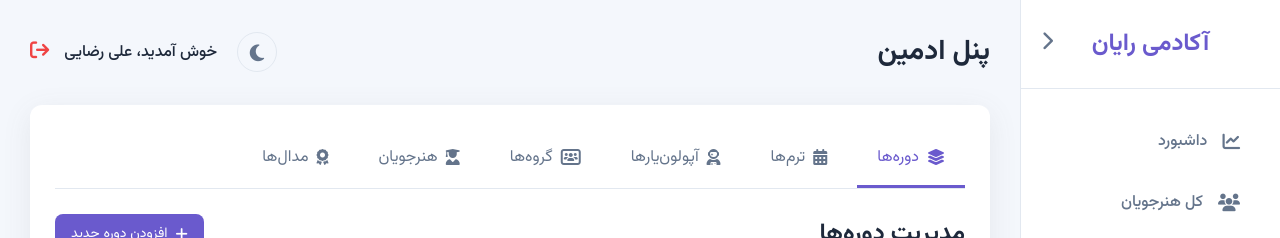
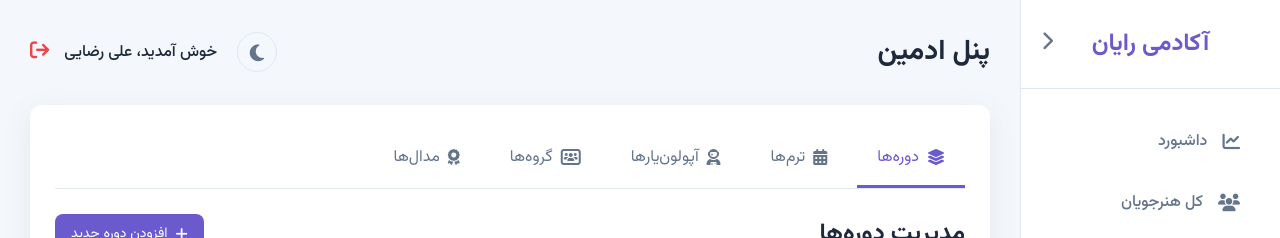
Before and after one commit to oosmajid/rayan, a Vue app in the folder rayan-frontend/: page /admin in a window 1280 px wide. Shown: the top 238 px of the page. Built offline with nearby package versions, Linux system fonts and the light colour scheme; what dayjs-jalali would draw is missing.

Commit message:
admin students removed

```diff
--- a/rayan-frontend/src/views/AdminView.vue
+++ b/rayan-frontend/src/views/AdminView.vue
@@ -2,7 +2,7 @@
 import { ref } from 'vue'
 import AdminCoursesTab from '@/components/AdminCoursesTab.vue'
 import AdminTermsTab from '@/components/AdminTermsTab.vue'
-import AdminStudentsTab from '@/components/AdminStudentsTab.vue'
+// import AdminStudentsTab from '@/components/AdminStudentsTab.vue' // حذف شد
 import AdminApollonyarsTab from '@/components/AdminApollonyarsTab.vue'
 import AdminGroupsTab from '@/components/AdminGroupsTab.vue'
 import AdminMedalsTab from '@/components/AdminMedalsTab.vue'
@@ -51,13 +51,6 @@ function setActiveTab(tabName) {
         <i class="fa-solid fa-users-rectangle"></i> گروه‌ها
       </button>
       <button
-        @click="setActiveTab('students')"
-        :class="{ active: activeTab === 'students' }"
-        class="tab-button"
-      >
-        <i class="fa-solid fa-user-graduate"></i> هنرجویان
-      </button>
-      <button
         @click="setActiveTab('medals')"
         :class="{ active: activeTab === 'medals' }"
         class="tab-button"
@@ -71,7 +64,6 @@ function setActiveTab(tabName) {
       <div v-if="activeTab === 'terms'"><AdminTermsTab /></div>
       <div v-if="activeTab === 'apollonyars'"><AdminApollonyarsTab /></div>
       <div v-if="activeTab === 'groups'"><AdminGroupsTab /></div>
-      <div v-if="activeTab === 'students'"><AdminStudentsTab /></div>
       <div v-if="activeTab === 'medals'"><AdminMedalsTab /></div>
     </div>
   </div>
```
